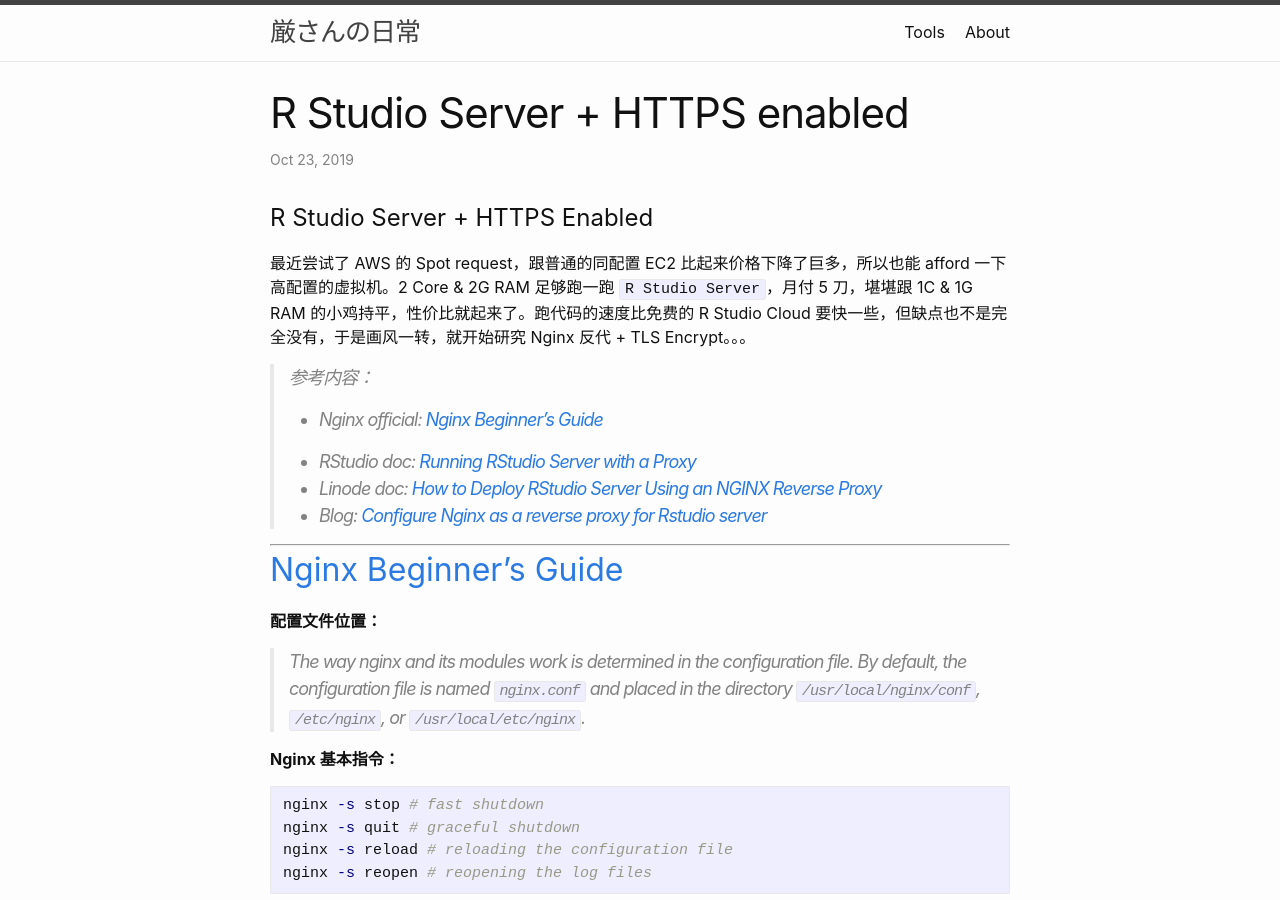
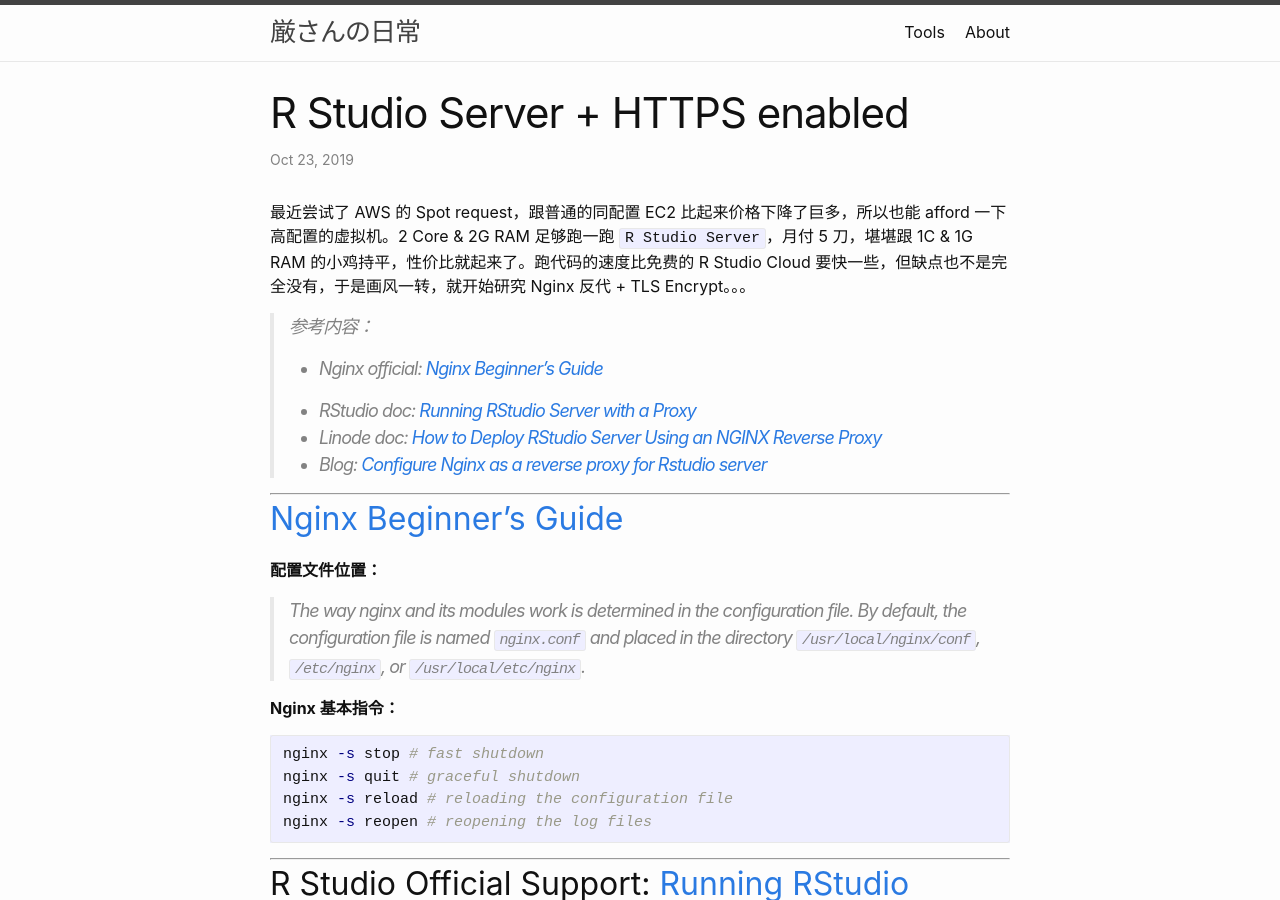
Before and after one commit to JoshYEn/JoshYEn.github.io, a Jekyll site: the page built from _posts/2019-10-23-RStudioServerNotes.md, in a window 1280 px wide and 900 px high. Built offline with Jekyll 4.4.1, drawn with Linux system fonts in a browser that asks for light colours.

Commit message:
Update 2019-10-23-RStudioServerNotes.md

```diff
--- a/_posts/2019-10-23-RStudioServerNotes.md
+++ b/_posts/2019-10-23-RStudioServerNotes.md
@@ -4,8 +4,6 @@
 date: 2019-10-23 14:37:00 +0200
 categories: web
 ---
-
-# R Studio Server + HTTPS Enabled
 
 最近尝试了 AWS 的 Spot request，跟普通的同配置 EC2 比起来价格下降了巨多，所以也能 afford 一下高配置的虚拟机。2 Core & 2G RAM 足够跑一跑 `R Studio Server`，月付 5 刀，堪堪跟 1C & 1G RAM 的小鸡持平，性价比就起来了。跑代码的速度比免费的 R Studio Cloud 要快一些，但缺点也不是完全没有，于是画风一转，就开始研究 Nginx 反代 + TLS Encrypt。。。
 
```
